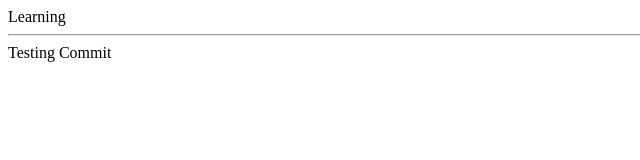
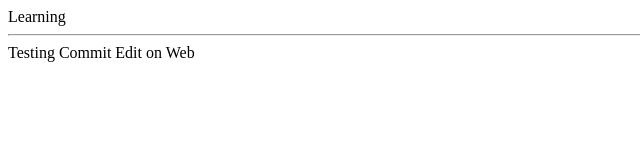
Before and after one commit to kuapan/learning, a plain HTML site: page index.html in a window 1280 px wide. Shown: the whole page, without its empty margins (0-640 px from the left). Drawn offline with Linux system fonts and the light colour scheme.

Commit message:
Update index.html

```diff
--- a/index.html
+++ b/index.html
@@ -10,5 +10,7 @@
     <div>Learning</div>
     <hr>
     <span>Testing Commit</span>
+    <span>Edit on Web</span>
+
 </body>
 </html>
```
